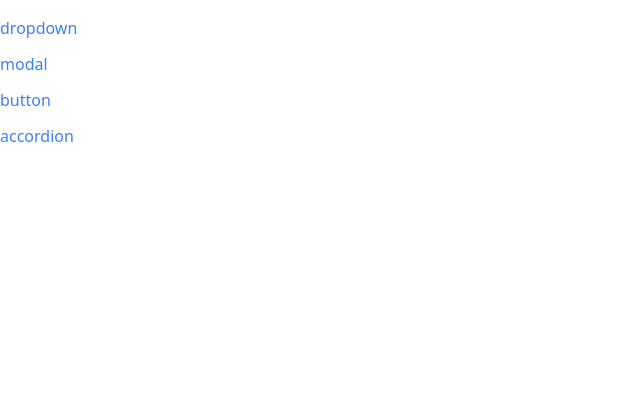
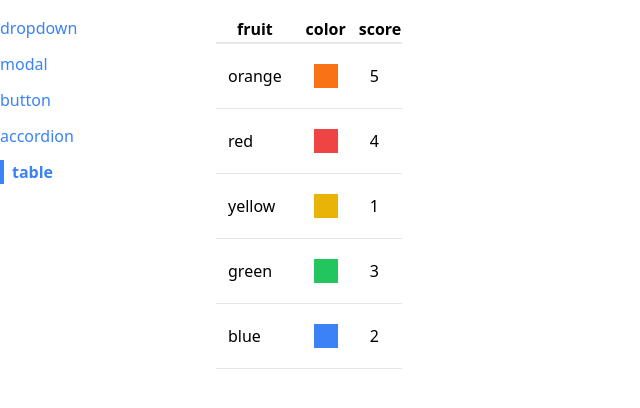
Before and after one commit to KenAtopos/react_practice, a React (Create React App) app in the folder comps/: page /table in a window 1280 px wide. Shown: the top 408 px of the page, without its empty margins (0-640 px from the left). Built offline with nearby package versions, Linux system fonts and the light colour scheme.

Commit message:
finish the table design

```diff
--- a/comps/src/App.js
+++ b/comps/src/App.js
@@ -4,6 +4,7 @@
 import DropdownPage from "./pages/DropdownPage";
 import ButtonPage from "./pages/ButtonPage";
 import ModalPage from "./pages/ModalPage";
+import TablePage from "./pages/TablePage";
 
 function App() {
   return (
@@ -22,6 +23,9 @@
         <Route path="/accordion">
           <AccordionPage />
         </Route>
+        <Route path="/table">
+          <TablePage />
+        </Route>
       </div>
     </div>
   );
--- a/comps/src/components/Sidebar.js
+++ b/comps/src/components/Sidebar.js
@@ -6,6 +6,7 @@
     { label: "modal", path: "/modal" },
     { label: "button", path: "/button" },
     { label: "accordion", path: "/accordion" },
+    { label: "table", path: "/table" },
   ];
 
   const renderedLinks = links.map((link) => {
--- /dev/null
+++ b/comps/src/components/Table.js
@@ -0,0 +1,28 @@
+function Table({ data, config, keyFn }) {
+  const renderedHeaders = config.map((column) => {
+    return <th key={column.label}>{column.label}</th>;
+  });
+
+  const renderedRows = data.map((rowData) => {
+    return (
+      <tr className="border-b" key={keyFn(rowData)}>
+        {config.map((column) => (
+          <td key={column.label} className="p-3">
+            {column.render(rowData)}
+          </td>
+        ))}
+      </tr>
+    );
+  });
+
+  return (
+    <table className="table-auto border-spacing-2">
+      <thead>
+        <tr className="border-b-2">{renderedHeaders}</tr>
+      </thead>
+      <tbody>{renderedRows}</tbody>
+    </table>
+  );
+}
+
+export default Table;
--- /dev/null
+++ b/comps/src/pages/TablePage.js
@@ -0,0 +1,30 @@
+import Table from "../components/Table";
+
+function TablePage() {
+  const data = [
+    { name: "orange", color: "bg-orange-500", score: 5 },
+    { name: "red", color: "bg-red-500", score: 4 },
+    { name: "yellow", color: "bg-yellow-500", score: 1 },
+    { name: "green", color: "bg-green-500", score: 3 },
+    { name: "blue", color: "bg-blue-500", score: 2 },
+  ];
+
+  const config = [
+    { label: "fruit", render: (fruit) => fruit.name },
+    {
+      label: "color",
+      render: (fruit) => <div className={`p-3 m-2 ${fruit.color}`}></div>,
+    },
+    { label: "score", render: (fruit) => fruit.score },
+  ];
+
+  const keyFn = (fruit) => fruit.name;
+
+  return (
+    <div>
+      <Table data={data} config={config} keyFn={keyFn} />
+    </div>
+  );
+}
+
+export default TablePage;
```
